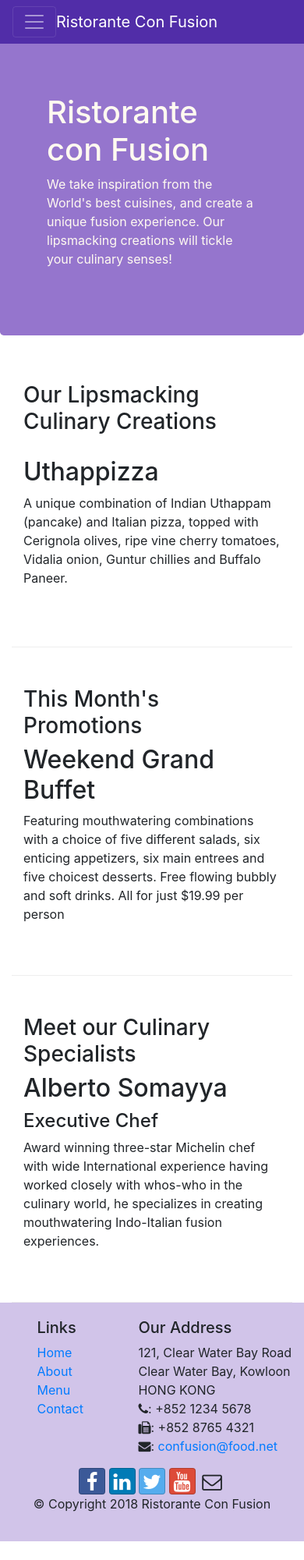
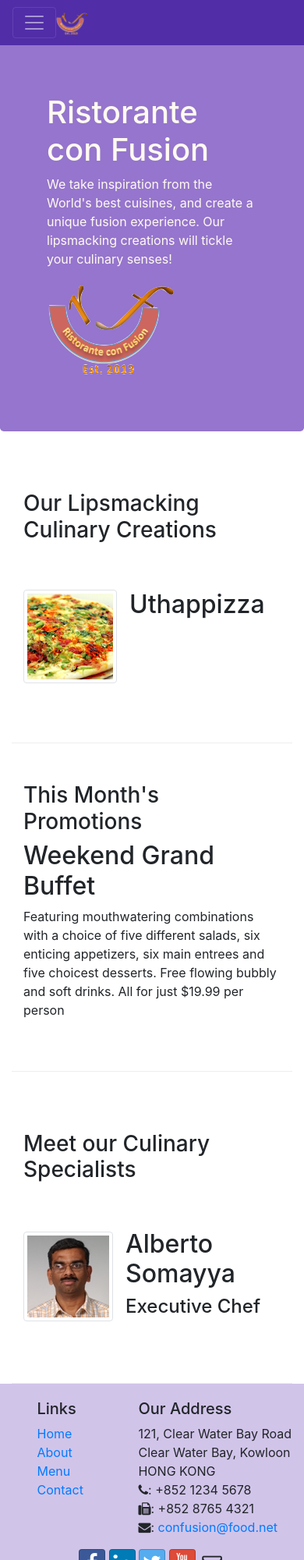
Before and after one commit to RockDevOps/conFusion, a website: page index.html in a window 390 px wide. Shown: the top 2000 px of the page at 78% size. Before the commit the page ends 1976 px from the top, so only its background shows below. Drawn offline with nearby package versions, Linux system fonts and the light colour scheme.

Commit message:
Images and Media

```diff
--- a/index.html
+++ b/index.html
@@ -21,7 +21,7 @@
             <button class="navbar-toggler" type="button" data-toggle="collapse" data-target="#Navbar">
                 <span class="navbar-toggler-icon"></span>
             </button>
-            <a class="navbar-brand mr-auto" href="#">Ristorante Con Fusion</a>
+            <a class="navbar-brand mr-auto" href="#"><img src="img/logo.png" height="30" width="41"></a>
             <div class="collapse navbar-collapse" id="Navbar">
                 <ul class="navbar-nav mr-auto">
                     <li class="nav-item active"><a class="nav-link" href="#"><span class="fa fa-home fa-xm"></span>Home</a></li>
@@ -40,7 +40,8 @@
                     <h1>Ristorante con Fusion</h1>
                     <p>We take inspiration from the World's best cuisines, and create a unique fusion experience. Our lipsmacking creations will tickle your culinary senses!</p>
                 </div>
-                <div class="col-12 col-sm">
+                <div class="col-12 col-sm align-self-center">
+                    <img src="img/logo.png" class="img-fluid">
                 </div>
             </div>
         </div>
@@ -52,8 +53,13 @@
                 <h3>Our Lipsmacking Culinary Creations</h3>
             </div>
             <div class="col col-sm order-sm-first col-md">
-                <h2>Uthappizza</h2>
-                <p>A unique combination of Indian Uthappam (pancake) and Italian pizza, topped with Cerignola olives, ripe vine cherry tomatoes, Vidalia onion, Guntur chillies and Buffalo Paneer.</p>
+                <div class="media">
+                    <img class="d-flex mr-3 img-thumbnail align-self-center" src="img/uthappizza.png" alt="uthappizza">
+                    <div class="media-body">
+                        <h2 class="mt-0">Uthappizza</h2>
+                        <p class="d-none d-sm-block">A unique combination of Indian Uthappam (pancake) and Italian pizza, topped with Cerignola olives, ripe vine cherry tomatoes, Vidalia onion, Guntur chillies and Buffalo Paneer.</p>
+                    </div>
+                </div>
             </div>
         </div>
 
@@ -73,9 +79,14 @@
                 <h3>Meet our Culinary Specialists</h3>
             </div>
             <div class="col col-sm order-sm-first col-md">
-                <h2>Alberto Somayya</h2>
-                <h4>Executive Chef</h4>
-                <p>Award winning three-star Michelin chef with wide International experience having worked closely with whos-who in the culinary world, he specializes in creating mouthwatering Indo-Italian fusion experiences. </p>
+                <div class="media">
+                    <img class="d-flex mr-3 img-thumbnail align-self-center" src="img/alberto.png" alt="Alberto Somayya">
+                    <div class="media-body">
+                        <h2 class="mt-0">Alberto Somayya</h2>
+                        <h4>Executive Chef</h4>
+                        <p class="d-none d-sm-block">Award winning three-star Michelin chef with wide International experience having worked closely with whos-who in the culinary world, he specializes in creating mouthwatering Indo-Italian fusion experiences.</p>
+                    </div>
+                </div>
             </div>
         </div>
     </div>
```
Also changed, not shown: aboutus.html (+3 -2 lines), contactus.html (+3 -0 lines), img/alberto.png (added), img/buffet.png (added), img/logo.png (added), img/uthappizza.png (added), 1 other file.
